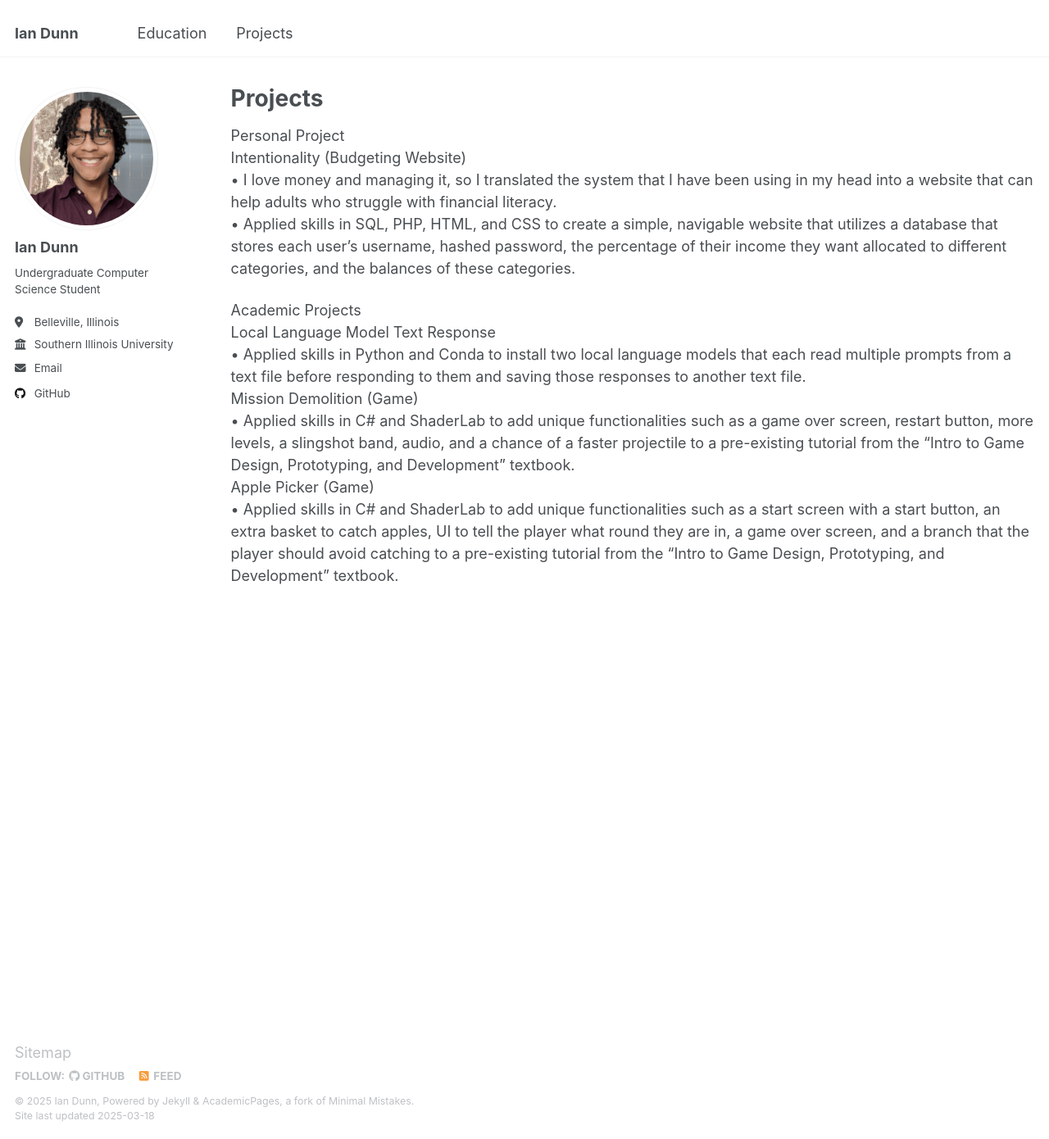
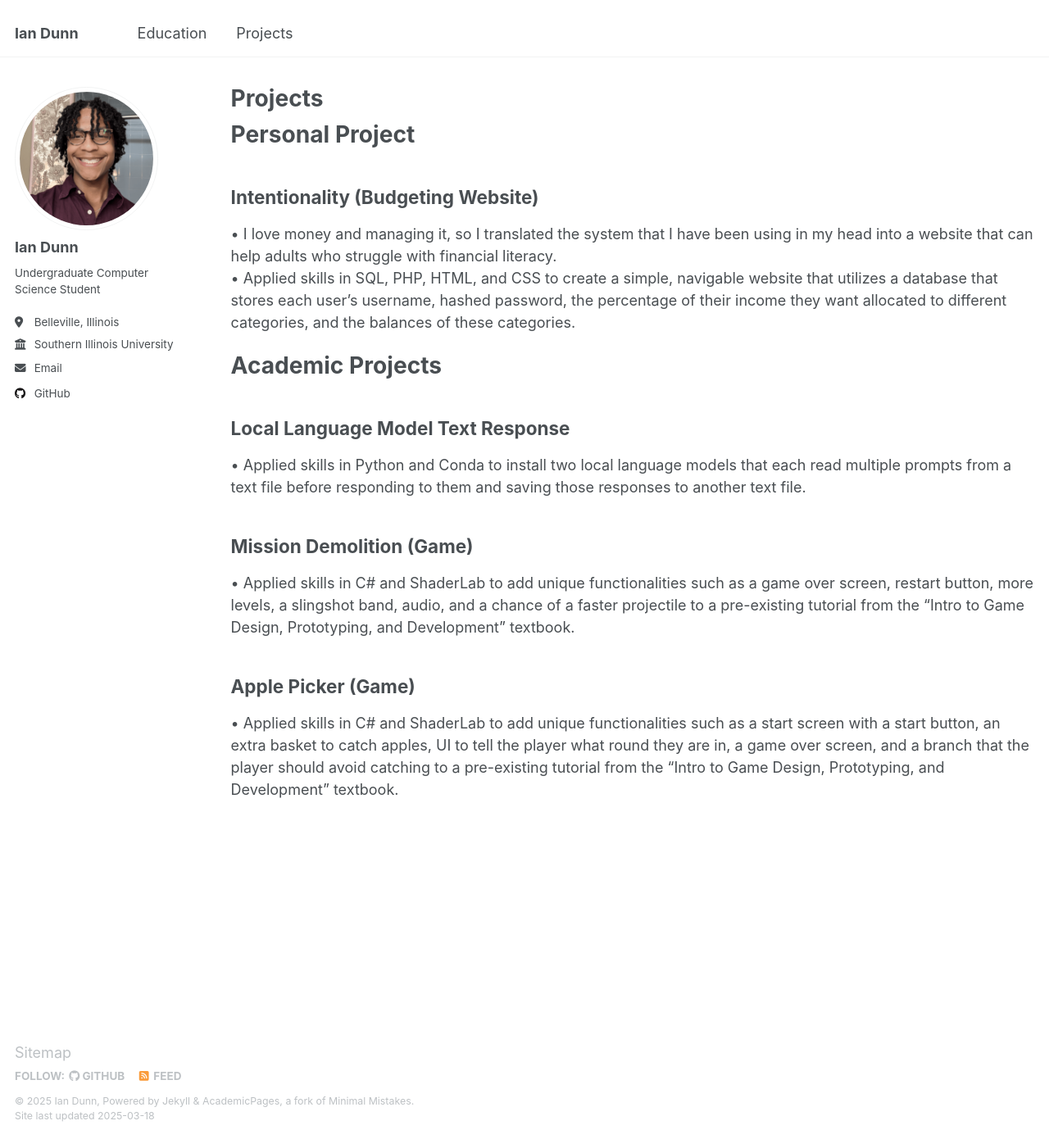
Before and after one commit to 1ntentions/1ntentions.github.io, a Jekyll site: the page built from _pages/projects.md, in a window 1280 px wide and 1390 px high. Shown: the whole window at 82% size. Built offline with Jekyll 4.4.1, drawn with Linux system fonts in a browser that asks for light colours.

```diff
--- a/_pages/projects.md
+++ b/_pages/projects.md
@@ -7,15 +7,15 @@ author_profile: true
 
 {% include base_path %}
 
-Personal Project
-Intentionality (Budgeting Website)
+# Personal Project
+## Intentionality (Budgeting Website)
 •	I love money and managing it, so I translated the system that I have been using in my head into a website that can help adults who struggle with financial literacy.
 •	Applied skills in SQL, PHP, HTML, and CSS to create a simple, navigable website that utilizes a database that stores each user’s username, hashed password, the percentage of their income they want allocated to different categories, and the balances of these categories.
 
-Academic Projects
-Local Language Model Text Response
+# Academic Projects
+## Local Language Model Text Response
 •	Applied skills in Python and Conda to install two local language models that each read multiple prompts from a text file before responding to them and saving those responses to another text file.
-Mission Demolition (Game)
+## Mission Demolition (Game)
 •	Applied skills in C# and ShaderLab to add unique functionalities such as a game over screen, restart button, more levels, a slingshot band, audio, and a chance of a faster projectile to a pre-existing tutorial from the “Intro to Game Design, Prototyping, and Development” textbook.
-Apple Picker (Game)
+## Apple Picker (Game)
 •	Applied skills in C# and ShaderLab to add unique functionalities such as a start screen with a start button, an extra basket to catch apples, UI to tell the player what round they are in, a game over screen, and a branch that the player should avoid catching to a pre-existing tutorial from the “Intro to Game Design, Prototyping, and Development” textbook.
```
